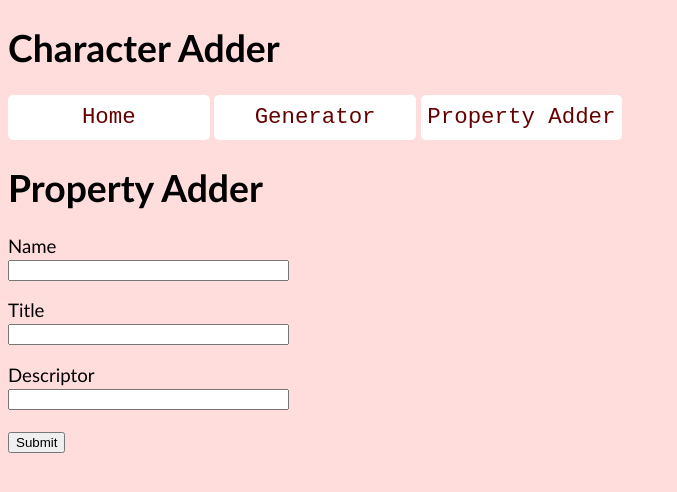
After one commit to knoxd8256/db-driven, a Flask app: page /charAdder in a window 1280 px wide. The commit adds this page. Shown: the top 492 px of the page, without its empty margins (0-677 px from the left). Run offline with Flask 2, Linux system fonts and the light colour scheme.

Commit message:
Added additional form functionality and flash to main.

```diff
--- a/character_names/app/forms.py
+++ b/character_names/app/forms.py
@@ -2,8 +2,9 @@ from flask_wtf import FlaskForm
 from wtforms import StringField, PasswordField, BooleanField, SubmitField
 from wtforms.validators import DataRequired
 
-class LoginForm(FlaskForm):
-    username = StringField('Username', validators=[DataRequired()])
-    password = PasswordField('Password', validators=[DataRequired()])
-    remember_me = BooleanField('Remember Me')
-    submit = SubmitField('Sign In')
+class NameForm(FlaskForm):
+    name = StringField('Name', validators=[DataRequired()])
+    title = StringField('Title', validators=[DataRequired()])
+    descriptor = StringField('Descriptor', validators=[DataRequired()])
+
+    submit = SubmitField('Submit')
--- a/character_names/app/generator.py
+++ /dev/null
@@ -1,2 +0,0 @@
-import nameGen
-array = arrGen(20)
--- a/character_names/app/routes.py
+++ b/character_names/app/routes.py
@@ -1,7 +1,7 @@
 from app import app
-from flask import render_template
+from flask import render_template, flash, redirect
 from . import nameGen
-from app.forms import LoginForm
+from app.forms import NameForm
 
 @app.route('/')
 @app.route('/index')
@@ -13,7 +13,14 @@ def genPage():
     names = nameGen.arrGen(20)
     return render_template("generator.html", title="Generator", names=names)
 
-@app.route('/login')
-def login():
-    form = LoginForm()
-    return render_template('login.html', title='Sign In', form=form)
+@app.route('/charAdder', methods=['GET', 'POST'])
+def charAdder():
+    form = NameForm()
+    if form.validate_on_submit():
+        nameGen.titles.append(form.title.data)
+        nameGen.names.append(form.name.data)
+        nameGen.descriptors.append(form.descriptor.data)
+        flash('Added {} {} the {}'.format(
+            form.name.data, form.title.data, form.descriptor.data))
+        return redirect('/index')
+    return render_template('charadder.html', title='Character Adder', form=form)
--- /dev/null
+++ b/character_names/app/static/css/styles.css
@@ -0,0 +1,21 @@
+html {
+    background-color: #FDD;
+    font-family: 'Gill Sans', 'Gill Sans MT', Calibri, 'Trebuchet MS', sans-serif;
+    font-size: 14pt;
+}
+h1 {
+    font-size: 200%;
+}
+nav a {
+    display: inline-block;
+    font-size: 120%;
+    font-family: 'Courier New', Courier, monospace;
+    color: #600;
+    text-decoration: none;
+    background-color: white;
+    width: 15ch;
+    text-align: center;
+    background-clip: border-box;
+    line-height: 2em;
+    border-radius: 5px;
+}
--- a/character_names/app/templates/base.html
+++ b/character_names/app/templates/base.html
@@ -4,6 +4,7 @@
     <meta charset="UTF-8">
     <meta name="viewport" content="width=device-width, initial-scale=1.0">
     <meta http-equiv="X-UA-Compatible" content="ie=edge">
+    <link href="static/css/styles.css" rel="stylesheet" type="text/css">
     <title>{{title}}</title>
 </head>
 <body>
@@ -15,7 +16,15 @@
     <nav>
         <a href= '/index'> Home </a>
         <a href= '/genPage'> Generator </a>
+        <a href= '/charAdder'> Property Adder </a>
     </nav>
+    {% with messages = get_flashed_messages() %}
+        {% if messages %}
+            {% for message in messages %}
+            <span>{{ message }}</span>
+            {% endfor %}
+        {% endif %}
+    {% endwith %}
     {% block content %}
     {% endblock %}
 </body>
--- /dev/null
+++ b/character_names/app/templates/charadder.html
@@ -0,0 +1,21 @@
+{% extends "base.html" %}
+
+{% block content %}
+<h1> Property Adder </h1>
+<form action="" method="post" novalidate>
+    {{ form.hidden_tag() }}
+    <p>
+        {{ form.name.label }}<br>
+        {{ form.name(size=32) }}
+    </p>
+    <p>
+        {{ form.title.label }}<br>
+        {{ form.title(size=32) }}
+    </p>
+    <p>
+        {{ form.descriptor.label }}<br>
+        {{ form.descriptor(size=32) }}
+    </p>
+    <p>{{ form.submit() }}</p>
+</form>
+{% endblock %}
```
Also changed, not shown: character_names/app/nameGen/__init__.py (+4 -4 lines), character_names/app/templates/login.html (deleted, +0 -18 lines).
